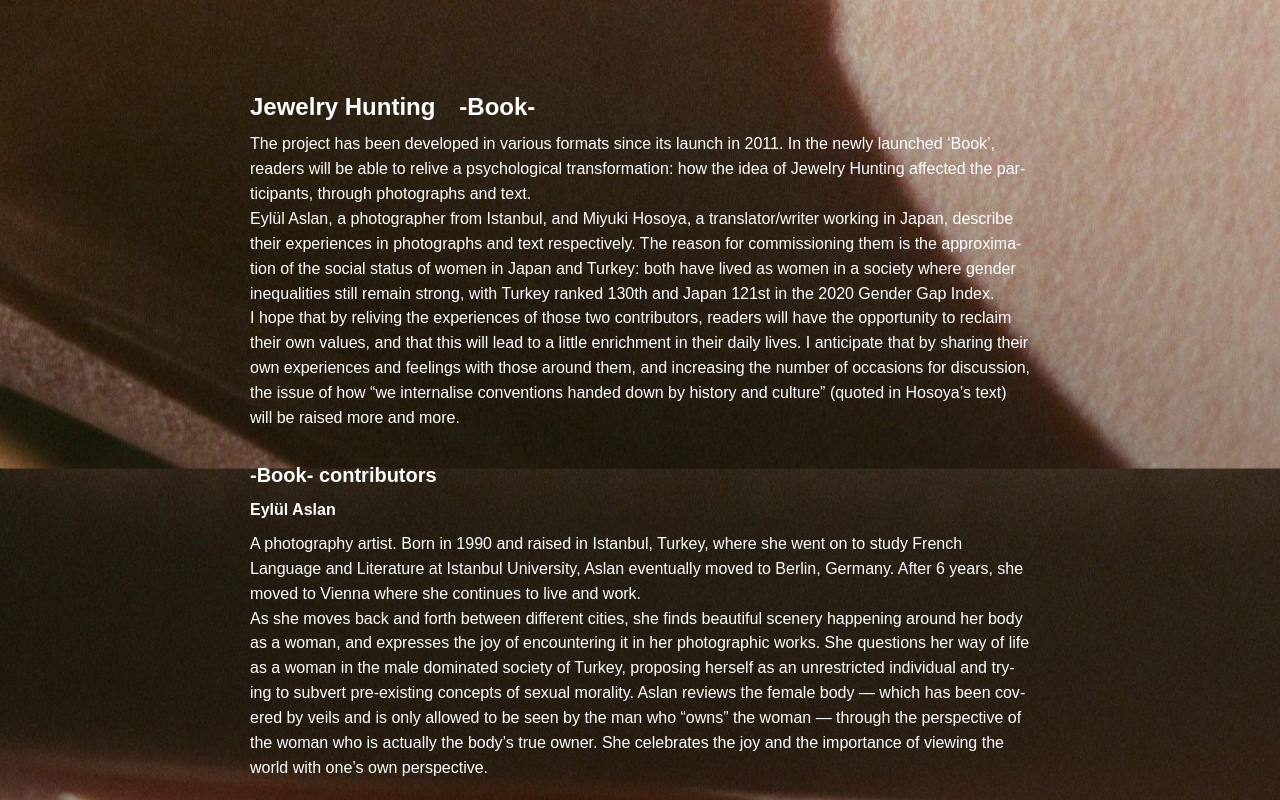
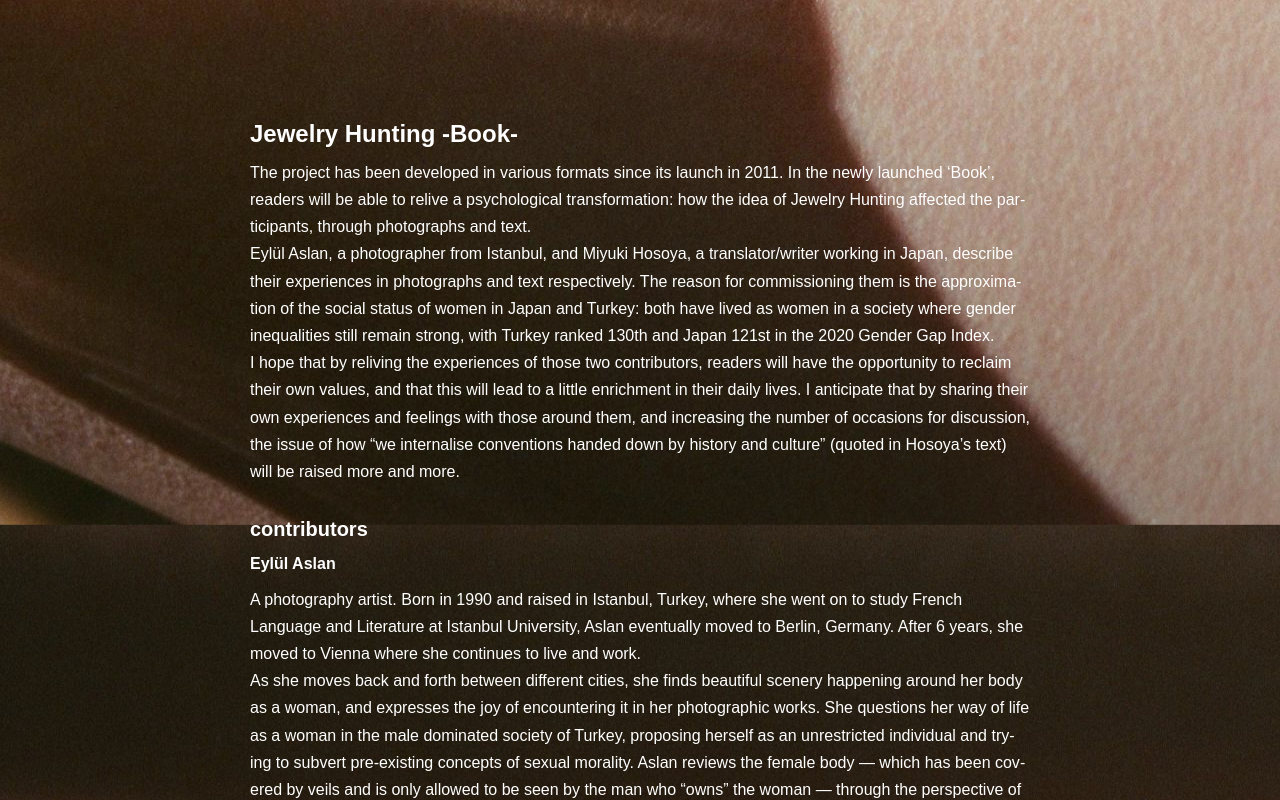
Before and after one commit to yoshito-maeoka/naokoogawa-jhb, a Vue app: page / in a window 1280 px wide. Shown: the part 1240-2040 px from the top of the page. Built offline with nearby package versions, Linux system fonts and the light colour scheme; a web font is replaced by a local one.

Commit message:
design checked

```diff
--- a/src/assets/scss/styles/all.scss
+++ b/src/assets/scss/styles/all.scss
@@ -85,7 +85,7 @@ a {
 }
 
 p {
-  line-height: 1.56rem;
+  line-height: 1.7rem;
   margin: 10px 0;
 }
 
--- a/src/components/templates/JhbGallery/JhbGallery.vue
+++ b/src/components/templates/JhbGallery/JhbGallery.vue
@@ -15,9 +15,21 @@
   justify-content: space-around;
   flex-wrap: wrap;
   align-items: center;
+  background-image: linear-gradient(to top,
+    white 0%,
+    rgba(255, 255, 255, 0.8) 35%,
+    rgba(255, 255, 255, 0.7) 65%,
+    rgba(0, 0, 0, 0) 100%
+  );
 
   @include bp-max-medium() {
     padding-top: 20vh;
+    background-image: linear-gradient(to top,
+      white 0%,
+      rgba(255, 255, 255, 0.9) 25%,
+      rgba(255, 255, 255, 0.8) 85%,
+      rgba(0, 0, 0, 0) 100%
+    );
   }
 
   img {
--- a/src/locale/en.ts
+++ b/src/locale/en.ts
@@ -9,14 +9,14 @@ export default {
     'body-0': `<em>Jewelry Hunting</em> is a project in which people discover the accidental effect of light in everyday scenes, project it onto the surface of the body and wear it as ‘jewellery’.<br/>
       The ‘jewellery’ is recorded by the hunter according to the conditions under which it appears (date, time, location, weather, etc.) and this information can be shared with others. By visiting the site according to the conditions, the visitor can actually wear the ‘jewellery’ and visually relive the sensation of owning it. Later, the experiencer will find their own perspective has changed, as their eyes are drawn to the effects of light that they find beautiful themselves in their daily lives.<br/>
       The ‘jewellery’ is not inherent in materials, but in the effects of light and the instructions about how to wear it. Owning ‘jewellery’ that only exists for a moment under certain conditions brings a sense of joy and elation, as only the owner can sense the existence of ‘jewellery’. The essential action of the project is to question accepted ideas of beauty and the value of ownership through the experience of hunting ‘jewellery’, and to rediscover one’s own value.`,
-    'title-2': 'Jewelry Hunting　-Book-',
+    'title-2': 'Jewelry Hunting -Book-',
     'body-1': `The project has been developed in various formats since its launch in 2011. In the newly launched ‘Book’, readers will be able to relive a psychological transformation: how the idea of Jewelry Hunting affected the participants, through photographs and text.<br/>
       Eylül Aslan, a photographer from Istanbul, and Miyuki Hosoya, a translator/writer working in Japan, describe their experiences in photographs and text respectively. The reason for commissioning them is the approximation of the social status of women in Japan and Turkey: both have lived as women in a society where gender inequalities still remain strong, with Turkey ranked 130th and Japan 121st in the 2020 Gender Gap Index.<br/>
       I hope that by reliving the experiences of those two contributors, readers will have the opportunity to reclaim their own values, and that this will lead to a little enrichment in their daily lives. I anticipate that by sharing their own experiences and feelings with those around them, and increasing the number of occasions for discussion, the issue of how “we internalise conventions handed down by history and culture” (quoted in Hosoya’s text) will be raised more and more.`,
     'body-2': `Naoko Ogawa`,
   },
   contributors: {
-    title: '-Book- contributors',
+    title: 'contributors',
     aslan: {
       name: 'Eylül Aslan',
       description: `A photography artist. Born in 1990 and raised in Istanbul, Turkey, where she went on to study French Language
--- a/src/locale/ja.ts
+++ b/src/locale/ja.ts
@@ -22,7 +22,7 @@ export default {
     'body-2': '小川直子',
   },
   contributors: {
-    title: '-Book- コントリビューター',
+    title: 'コントリビューター',
     aslan: {
       name: 'Eylül Aslan／エイリュル・アスラン',
       description: `写真家。1990年生まれ、トルコ／イスタンブールで育ち、イスタンブール大学でフランス語と文学を学んだ後、ドイツのベルリンに移り住む。
```
